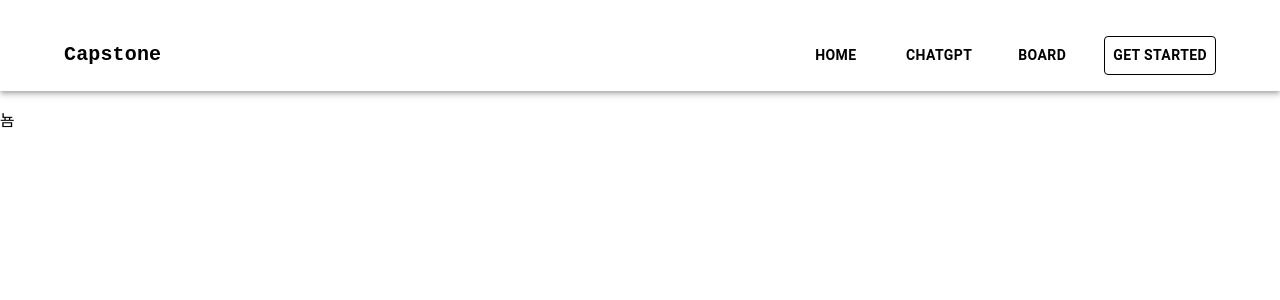
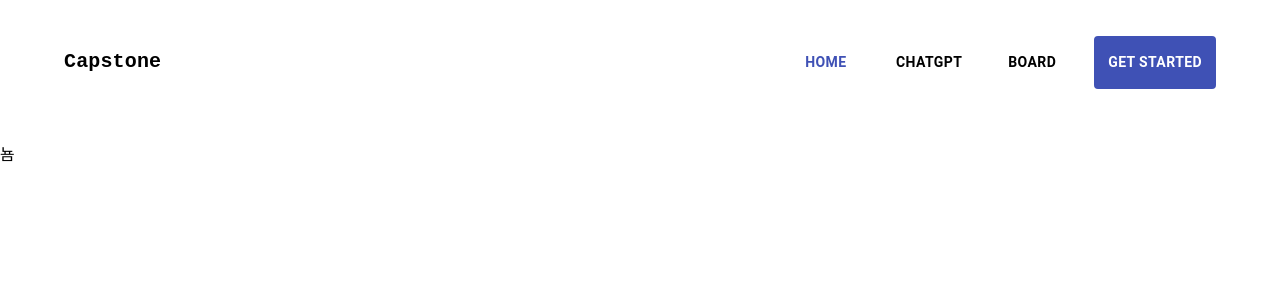
Before and after one commit to Kbigstar/Capstone_React_NodeJS, a React (Create React App) app in the folder client/my-app/: page / in a window 1280 px wide. Shown: the top 300 px of the page. Built offline with nearby package versions, Linux system fonts and the light colour scheme.

Commit message:
URL에 맞게 상단의 메뉴색 변경

```diff
--- a/client/my-app/src/App.js
+++ b/client/my-app/src/App.js
@@ -5,21 +5,11 @@ import Login from "./component/Login";
 import SignUp from "./component/SignUp";
 
 import { ThemeProvider, createTheme } from '@mui/material/styles';
-import { purple } from '@mui/material/colors';
 
 const theme = createTheme({
   palette: {
     primary: {
-      light: '#757ce8',
-      main: '#ffffff',
-      dark: '#002884',
-      contrastText: '#fff',
-    },
-    secondary: {
-      light: '#ff7961',
-      main: '#f44336',
-      dark: '#ba000d',
-      contrastText: '#000',
+      main: '#111111',
     },
   },
 });
--- a/client/my-app/src/component/AppBar.js
+++ b/client/my-app/src/component/AppBar.jsx
@@ -5,35 +5,23 @@ import Toolbar from '@mui/material/Toolbar';
 import Typography from '@mui/material/Typography';
 import Container from '@mui/material/Container';
 import Button from '@mui/material/Button';
+import { useNavigate, useLocation } from 'react-router-dom';
 
-const pages = ['HOME', 'ChatGPT', 'Board'];
+const pages = [
+  { display: 'HOME', url: '/' }, { display: 'ChatGPT', url: '/ChatGPT' }, { display: 'Board', url: '/Board' }];
 
 function Appbar() {
-  const [anchorElNav, setAnchorElNav] = React.useState(null);
-  const [anchorElUser, setAnchorElUser] = React.useState(null);
+  const navigate = useNavigate();
+  const location = useLocation();
 
-  const handleOpenNavMenu = (event) => {
-    setAnchorElNav(event.currentTarget);
-    console.log(event.currentTarget);
-  };
-  const handleOpenUserMenu = (event) => {
-    setAnchorElUser(event.currentTarget);
-    console.log(event.currentTarget);
-  };
-
-  const handleCloseNavMenu = (event) => {
-    setAnchorElNav(null);
-    console.log(event.currentTarget);
-  };
-
-  const handleCloseUserMenu = (event) => {
-    setAnchorElUser(null);
-    console.log(event.currentTarget);
+  const handleMenu = (e) => {
+    console.log(e.currentTarget.id);
+    console.log(location.pathname);
   };
 
   return (
-    <AppBar position="static" >
-      <Container maxWidth="lg" sx={{ mt: '20px' }}>
+    <AppBar position="static" color="inherit" sx={{ boxShadow: 0 }}>
+      <Container maxWidth="lg" sx={{ mt: '20px', mb: '20px' }}>
         <Toolbar disableGutters>
           <Typography
             variant="h6"
@@ -55,15 +43,15 @@ function Appbar() {
           <Box sx={{ flexGrow: 1, display: { xs: 'none', md: 'flex', justifyContent: 'flex-end' } }}>
             {pages.map((page) => (
               <Button
-
-                key={page}
-                onClick={handleCloseNavMenu}
-                sx={{ my: 2, display: 'block', color: 'black', fontWeight: 700, mr: '30px'}}
+                key={page.display}
+                id={page.display}
+                onClick={handleMenu}
+                sx={{ my: 2, display: 'block', color: location.pathname === page.url ? '#3f51b5' : 'black', fontWeight: 700, mr: '30px' }}
               >
-                {page}
+                {page.display}
               </Button>
             ))}
-            <Button sx={{ my: 2, display: 'block', border: 1, color: 'black', fontWeight: 700,}}>
+            <Button sx={{ my: 2, display: 'block', border: 2, borderColor: '#3f51b5', background: '#3f51b5', color: '#ffffff', p: '12px', fontWeight: 700, }}>
               GET STARTED
             </Button>
           </Box>
```
